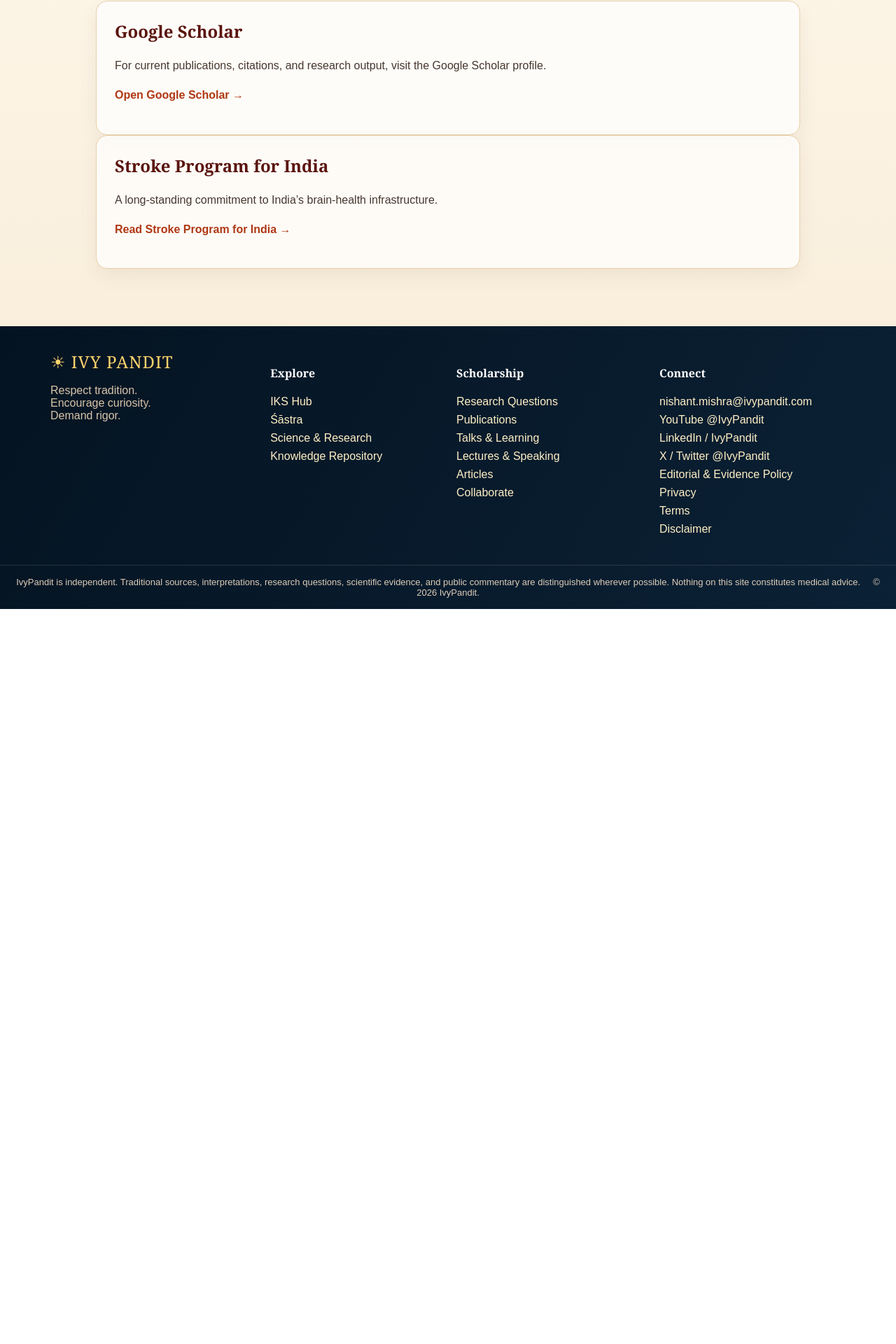
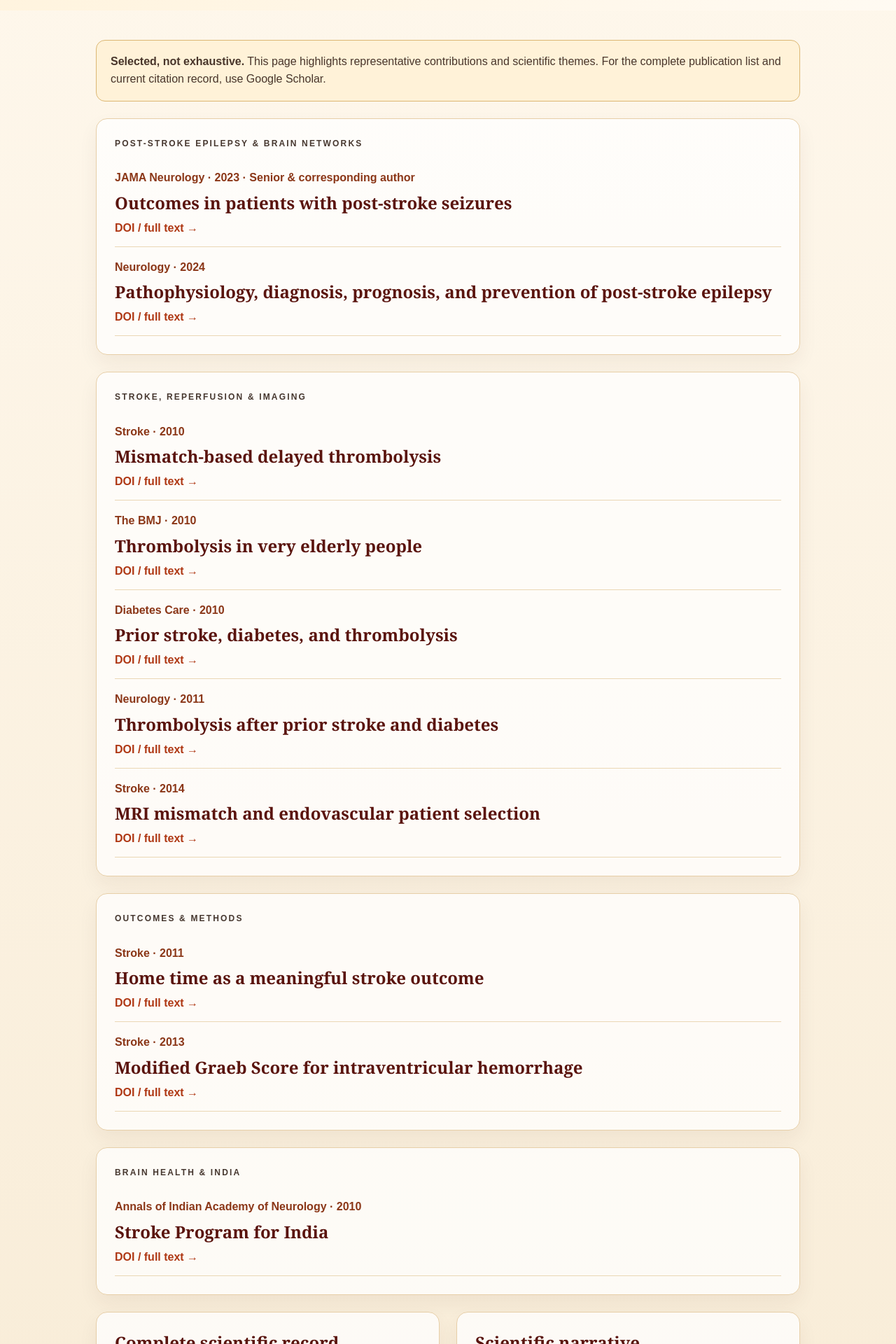
Before and after one commit to nishmishra/ivypandit-v2, a Next.js app: page /publications in a window 1280 px wide. Shown: the part 456-2376 px from the top of the page at 70% size. Before the commit the page ends 1326 px from the top, so only its background shows below. Built offline with nearby package versions, Linux system fonts and the light colour scheme.

Commit message:
Build a substantive selected publications page

```diff
--- a/app/publications/page.tsx
+++ b/app/publications/page.tsx
@@ -1 +1,61 @@
-export default function Publications(){return <><section className="pageHero"><h1>Publications</h1><p>Research publications and scientific profile.</p></section><main className="content"><div className="panel"><h2>Google Scholar</h2><p>For current publications, citations, and research output, visit the Google Scholar profile.</p><p><a className="textLink" href="https://scholar.google.com/citations?user=1n2JUc8AAAAJ&hl=en">Open Google Scholar →</a></p></div><div className="panel"><h2>Stroke Program for India</h2><p>A long-standing commitment to India’s brain-health infrastructure.</p><p><a className="textLink" href="https://pmc.ncbi.nlm.nih.gov/articles/PMC2859584/">Read Stroke Program for India →</a></p></div></main></>}
+import Link from 'next/link';
+
+const publications = [
+  {
+    group: 'Post-stroke epilepsy & brain networks',
+    items: [
+      { journal: 'JAMA Neurology', year: '2023', title: 'Outcomes in patients with post-stroke seizures', role: 'Senior & corresponding author', href: 'https://doi.org/10.1001/jamaneurol.2023.3240' },
+      { journal: 'Neurology', year: '2024', title: 'Pathophysiology, diagnosis, prognosis, and prevention of post-stroke epilepsy', href: 'https://doi.org/10.1212/WNL.0000000000209450' },
+    ]
+  },
+  {
+    group: 'Stroke, reperfusion & imaging',
+    items: [
+      { journal: 'Stroke', year: '2010', title: 'Mismatch-based delayed thrombolysis', href: 'https://doi.org/10.1161/STROKEAHA.109.566869' },
+      { journal: 'The BMJ', year: '2010', title: 'Thrombolysis in very elderly people', href: 'https://doi.org/10.1136/bmj.c6046' },
+      { journal: 'Diabetes Care', year: '2010', title: 'Prior stroke, diabetes, and thrombolysis', href: 'https://doi.org/10.2337/dc10-1125' },
+      { journal: 'Neurology', year: '2011', title: 'Thrombolysis after prior stroke and diabetes', href: 'https://doi.org/10.1212/WNL.0b013e318238ee42' },
+      { journal: 'Stroke', year: '2014', title: 'MRI mismatch and endovascular patient selection', href: 'https://doi.org/10.1161/STROKEAHA.114.004772' },
+    ]
+  },
+  {
+    group: 'Outcomes & methods',
+    items: [
+      { journal: 'Stroke', year: '2011', title: 'Home time as a meaningful stroke outcome', href: 'https://doi.org/10.1161/STROKEAHA.110.601302' },
+      { journal: 'Stroke', year: '2013', title: 'Modified Graeb Score for intraventricular hemorrhage', href: 'https://doi.org/10.1161/STROKEAHA.112.670653' },
+    ]
+  },
+  {
+    group: 'Brain health & India',
+    items: [
+      { journal: 'Annals of Indian Academy of Neurology', year: '2010', title: 'Stroke Program for India', href: 'https://pmc.ncbi.nlm.nih.gov/articles/PMC2859584/' },
+    ]
+  }
+];
+
+export default function Publications(){return <>
+  <section className="pageHero">
+    <div className="eyebrow">Selected scientific record</div>
+    <h1>Publications</h1>
+    <p>A curated view of scientific work across stroke, neuroimaging, outcomes, post-stroke epilepsy, and brain health.</p>
+  </section>
+  <main className="content">
+    <section className="callout"><b>Selected, not exhaustive.</b> This page highlights representative contributions and scientific themes. For the complete publication list and current citation record, use Google Scholar.</section>
+
+    {publications.map((section)=><section className="panel" key={section.group} style={{marginBottom:'24px'}}>
+      <p className="kicker">{section.group}</p>
+      <div>
+        {section.items.map((paper)=><article key={paper.href} style={{padding:'16px 0',borderBottom:'1px solid #ead7b5'}}>
+          <p style={{margin:'0 0 5px',fontFamily:'Arial, sans-serif',fontWeight:700,color:'#8b3718'}}>{paper.journal} · {paper.year}{paper.role ? ` · ${paper.role}` : ''}</p>
+          <h2 style={{fontSize:'24px',margin:'0 0 8px'}}>{paper.title}</h2>
+          <a className="textLink" href={paper.href} target="_blank" rel="noopener noreferrer">DOI / full text →</a>
+        </article>)}
+      </div>
+    </section>)}
+
+    <section className="twoCol">
+      <div className="panel"><h2>Complete scientific record</h2><p>For the full publication list, citation counts, and current research output:</p><a className="btn primary" href="https://scholar.google.com/citations?user=1n2JUc8AAAAJ&hl=en" target="_blank" rel="noopener noreferrer">Google Scholar</a></div>
+      <div className="panel"><h2>Scientific narrative</h2><p>For the trajectory connecting reperfusion, imaging, outcomes, post-stroke epilepsy, biomarkers, cognition, and cultural neuroscience:</p><Link className="btn secondary" href="/research">Explore Scientific Work</Link></div>
+    </section>
+  </main>
+</>}
```
